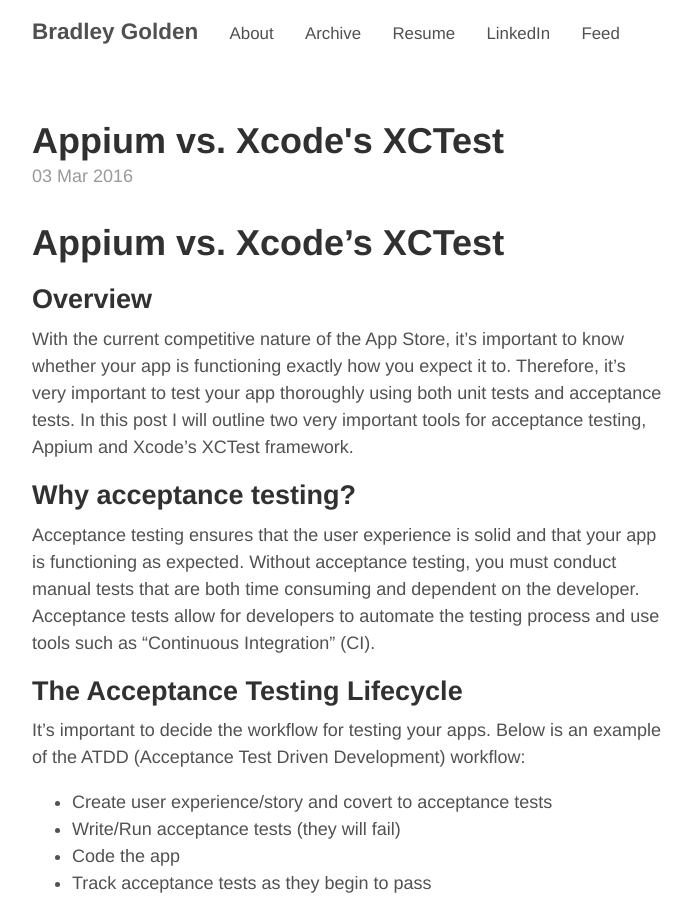
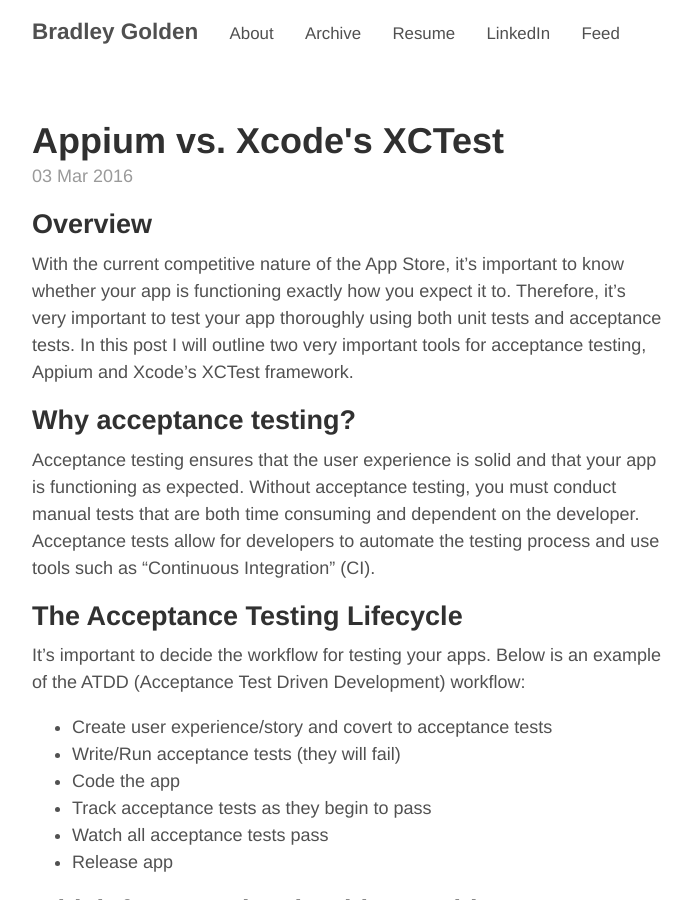
Before and after one commit to bgolde5/bgolde5.github.io, a Jekyll site: the page built from _posts/2016-03-03-appium-vs-xcodes-xctest.md, in a window 1280 px wide and 900 px high. Shown: the whole window, without its empty margins (293-985 px from the left). Built offline with Jekyll 4.4.1, drawn with Linux system fonts in a browser that asks for light colours; comment, search, counter and statistics services are not loaded.

Commit message:
removed redundant header

```diff
--- a/_posts/2016-03-03-appium-vs-xcodes-xctest.md
+++ b/_posts/2016-03-03-appium-vs-xcodes-xctest.md
@@ -3,8 +3,6 @@
 title: Appium vs. Xcode's XCTest
 comments: True
 ---
-
-# Appium vs. Xcode's XCTest
 
 ## Overview
 With the current competitive nature of the App Store, it's important to know whether your app is functioning exactly how you expect it to. Therefore, it's very important to test your app thoroughly using both unit tests and acceptance tests. In this post I will outline two very important tools for acceptance testing, Appium and Xcode's XCTest framework.
```
